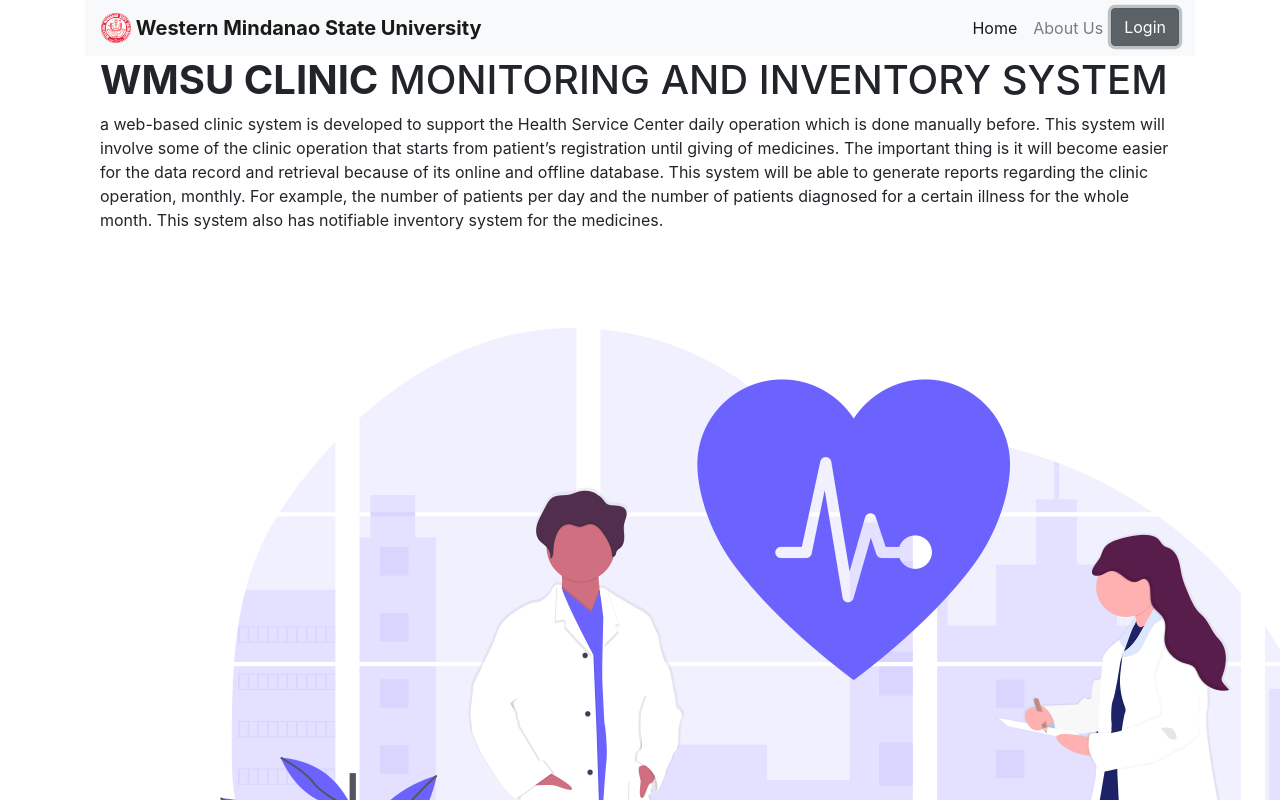
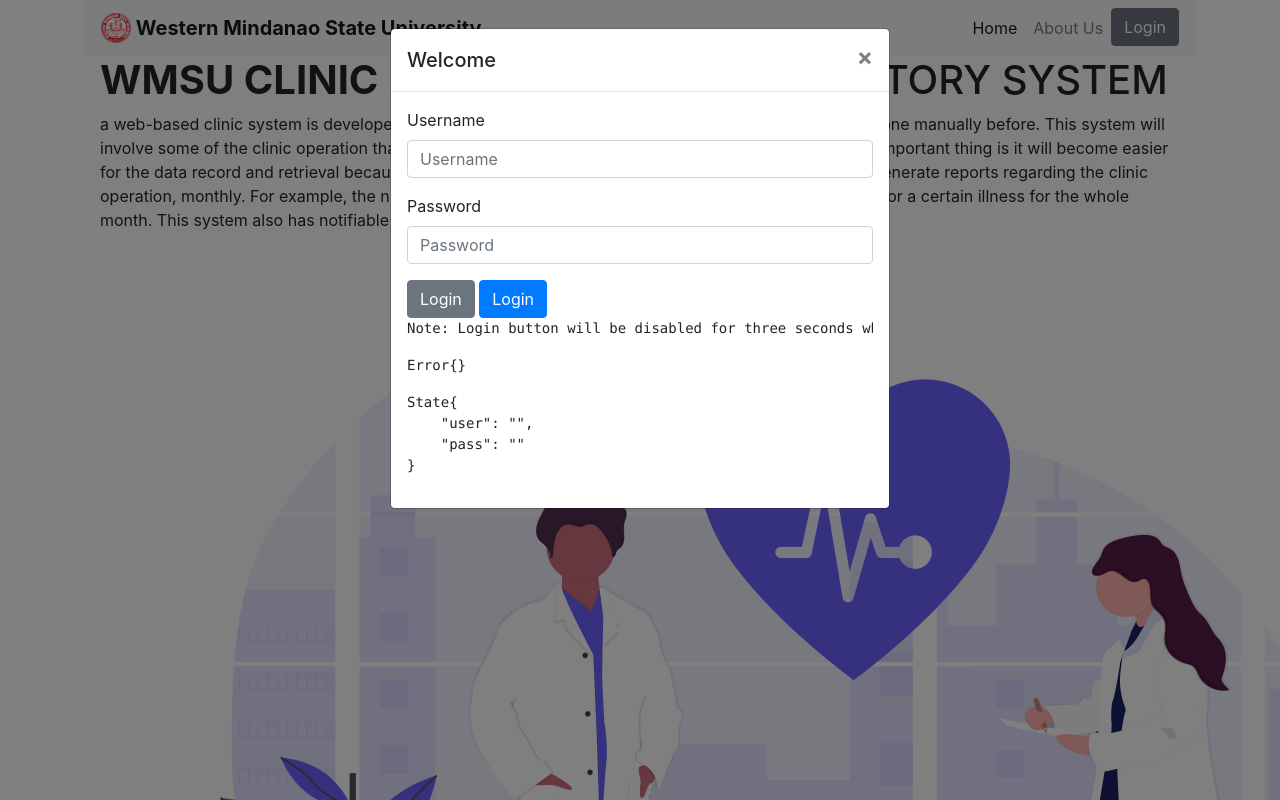
Before and after one commit to zethkenneth/WCMAI, a React (Create React App) app in the folder wmsuclinic-client/: page /homepage in a window 1280 px wide. Both pictures are taken after a click on the button "Login". Shown: the top 800 px of the page. Built offline with nearby package versions, Linux system fonts and the light colour scheme.

Commit message:
Modal Login, Not yet connected to database

```diff
--- a/wmsuclinic-client/package.json
+++ b/wmsuclinic-client/package.json
@@ -7,12 +7,14 @@
     "@testing-library/react": "^9.5.0",
     "@testing-library/user-event": "^7.2.1",
     "bootstrap": "^4.4.1",
+    "formik": "^2.1.4",
     "react": "^16.13.1",
     "react-dom": "^16.13.1",
     "react-router-dom": "^5.1.2",
     "react-scripts": "3.4.1",
     "react-toastify": "^5.5.0",
-    "reactstrap": "^8.4.1"
+    "reactstrap": "^8.4.1",
+    "yup": "^0.28.3"
   },
   "scripts": {
     "start": "react-scripts start",
--- a/wmsuclinic-client/src/App.js
+++ b/wmsuclinic-client/src/App.js
@@ -29,11 +29,11 @@
   return (
       <Fragment>
         <Router>
-          <div class="container">
+          <div className="container">
             <Switch>
             <Route exact path ="/homepage" render={props => !isAuthenticated ? <Homepage {...props} setAuth={setAuth} /> : <Redirect to="/homepage" />  } />
-        <Route exact path ="/login" render={props => !isAuthenticated ? <Login {...props} setAuth={setAuth} /> : <Redirect to="/dashboard" />  } />
-          <Route exact path ="/Dashboard" render={props => isAuthenticated ? <Dashboard {...props} setAuth={setAuth} /> : <Redirect to="/login" />} />
+            <Route exact path ="/login" render={props => !isAuthenticated ? <Login {...props} setAuth={setAuth} /> : <Redirect to="/dashboard" />  } />
+            <Route exact path ="/dashboard" render={props => isAuthenticated ? <Dashboard {...props} setAuth={setAuth} /> : <Redirect to="/login" />} />
             </Switch>
           </div>
         </Router>
--- /dev/null
+++ b/wmsuclinic-client/src/components/LoginModal.js
@@ -0,0 +1,82 @@
+import React, { Component } from 'react';
+import { Link } from 'react-router-dom';
+
+import { FormGroup, Input, Button, Modal, ModalHeader, ModalBody, Label, FormFeedback } from 'reactstrap';
+import { Form, Formik, Field, ErrorMessage } from 'formik';
+import { object, string } from 'yup';
+
+const initialValues = {
+  user: '',
+  pass: ''
+};
+
+class LoginModal extends Component {
+
+  render() {
+    return (
+      <div>
+
+        <Modal isOpen={this.props.opened} toggle={this.props.toggle} >
+          <ModalHeader toggle={this.props.toggle}>Welcome</ModalHeader>
+          <ModalBody>
+            <LoginForm />
+          </ModalBody>
+          {/* <ModalFooter>
+            <Link to="/admin/dashboard"> <Button color="primary" onClick={this.onSubmitSignIn}>Login</Button></Link>
+            <Button color="secondary" onClick={this.props.toggle}>Cancel</Button>
+          </ModalFooter> */}
+        </Modal>
+      </div>
+    );
+
+  }
+}
+
+function LoginForm() {
+  return (
+    <Formik
+      validationSchema={
+        object({
+            user: string().required().min(2).max(30),
+            pass: string().required().min(4).max(30)
+        })
+      }
+      initialValues={initialValues}
+      onSubmit={(values, formikHelpers) => {
+          return new Promise(res => {
+              setTimeout(() => {
+                alert(JSON.stringify(values, null, 4))
+                  console.log(values);
+                  console.log(formikHelpers);
+                  console.log('.................');
+                  res();
+              }, 3000)
+          })
+      }}
+    >
+      {({ values, errors, touched, isSubmitting }) => (
+        <Form>
+          <FormGroup>
+            <Label for="user">Username</Label>
+            <Field invalid={touched.user && Boolean(errors.user)} id="user" name="user" as={Input} placeholder="Username" type="user" />
+            <FormFeedback>{<ErrorMessage name="user" />}</FormFeedback>
+          </FormGroup>
+
+          <FormGroup>
+            <Label for="pass">Password</Label>
+            <Field invalid={touched.pass && Boolean(errors.pass)} id="pass" name="pass" as={Input} placeholder="Password" type="password" />
+            <FormFeedback>{<ErrorMessage name="pass" />}</FormFeedback>
+          </FormGroup>
+
+            <Button disabled={isSubmitting} variant="outlined" color="secondary" type="submit">Login</Button>
+            <Link to="/admin/dashboard"> <Button color="primary">Login</Button></Link>
+            <pre>Note: Login button will be disabled for three seconds when you click the button, to simulate a loading</pre>
+            <pre>Error{JSON.stringify(errors, null, 4)}</pre>
+            <pre>State{JSON.stringify(values, null, 4)}</pre>
+        </Form>
+      )}
+    </Formik>
+  )
+}
+
+export default LoginModal;
--- a/wmsuclinic-client/src/layouts/HomepageNavbar.js
+++ b/wmsuclinic-client/src/layouts/HomepageNavbar.js
@@ -5,7 +5,7 @@
 import wmsu from '../assets/img/wmsu.png';
 
 
-//import LoginModal from '../Modals/LoginModal';
+import LoginModal from '../components/LoginModal';
 
 class HomepageNavbar extends React.Component {
     constructor(){
@@ -41,7 +41,7 @@
                         <li className="nav-item">
                             {/*<Link to="/login" type="button" className="btn btn-outline-primary">Log In </Link>*/}
                             <Button onClick={this.toggleModal}>Login</Button>
-                            {/* <LoginModal opened={this.state.showModal} toggle={this.toggleModal} /> */}
+                            <LoginModal opened={this.state.showModal} toggle={this.toggleModal} />
                         </li>
                     </ul>
                 </div>
```
Also changed, not shown: 1 other file (tests, documents, lock files or other folders).
